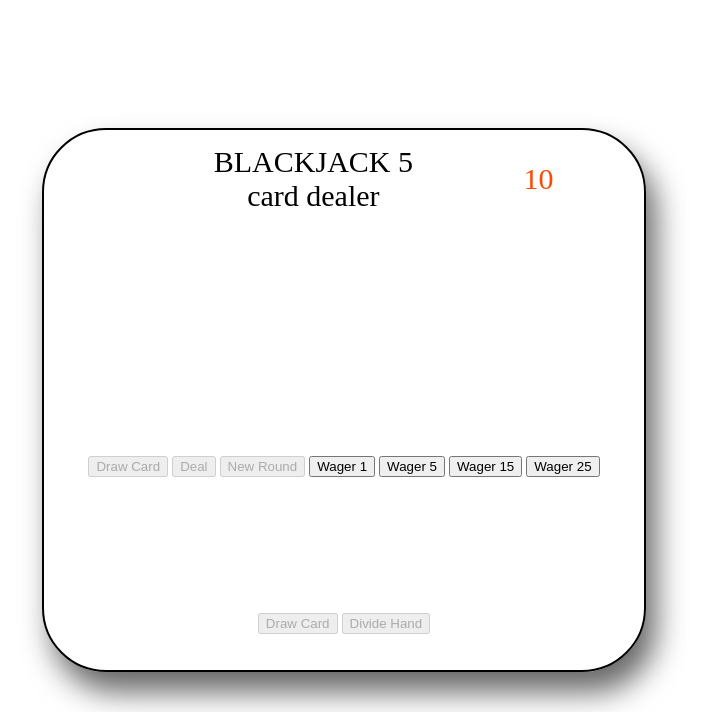
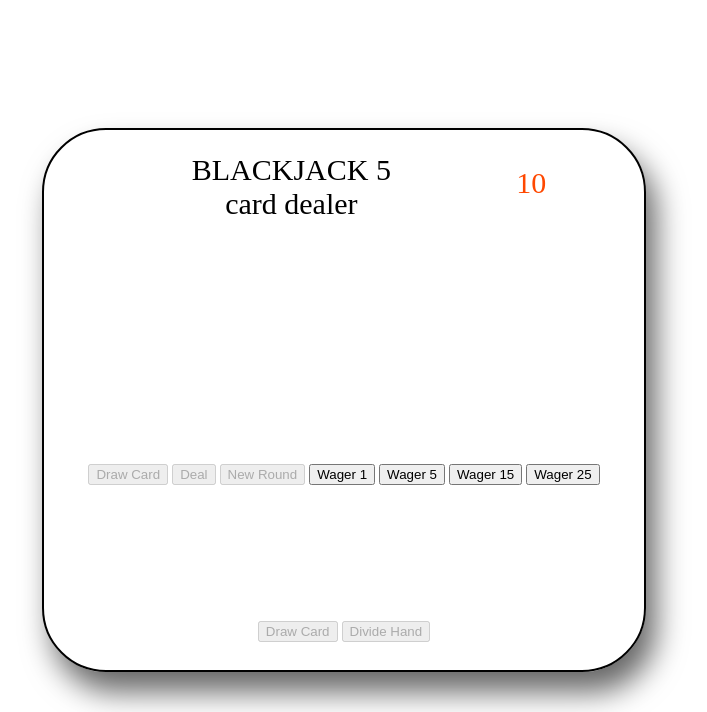
Before and after one commit to PortfolioJoshua/JavaScriptCSSBlackJack, a PHP site: page / in a window 1280 px wide. Shown: the top 712 px of the page, without its empty margins (296-1003 px from the left). Run offline with PHP 8.4, Linux system fonts and the light colour scheme; some libraries are stand-ins or nearby versions.

Commit message:
Centered title horizontally.

```diff
--- a/style.css
+++ b/style.css
@@ -30,10 +30,9 @@ body {
 }
 #title {
     font-size: 30px;
-    margin-left: 150px;
+    margin-left: 120px;
     margin-bottom: 15px;
-
-    margin-top: 15px;
+    margin-top: 23px;
 }
 #scoreHere {
     font-size: 60px;
```
